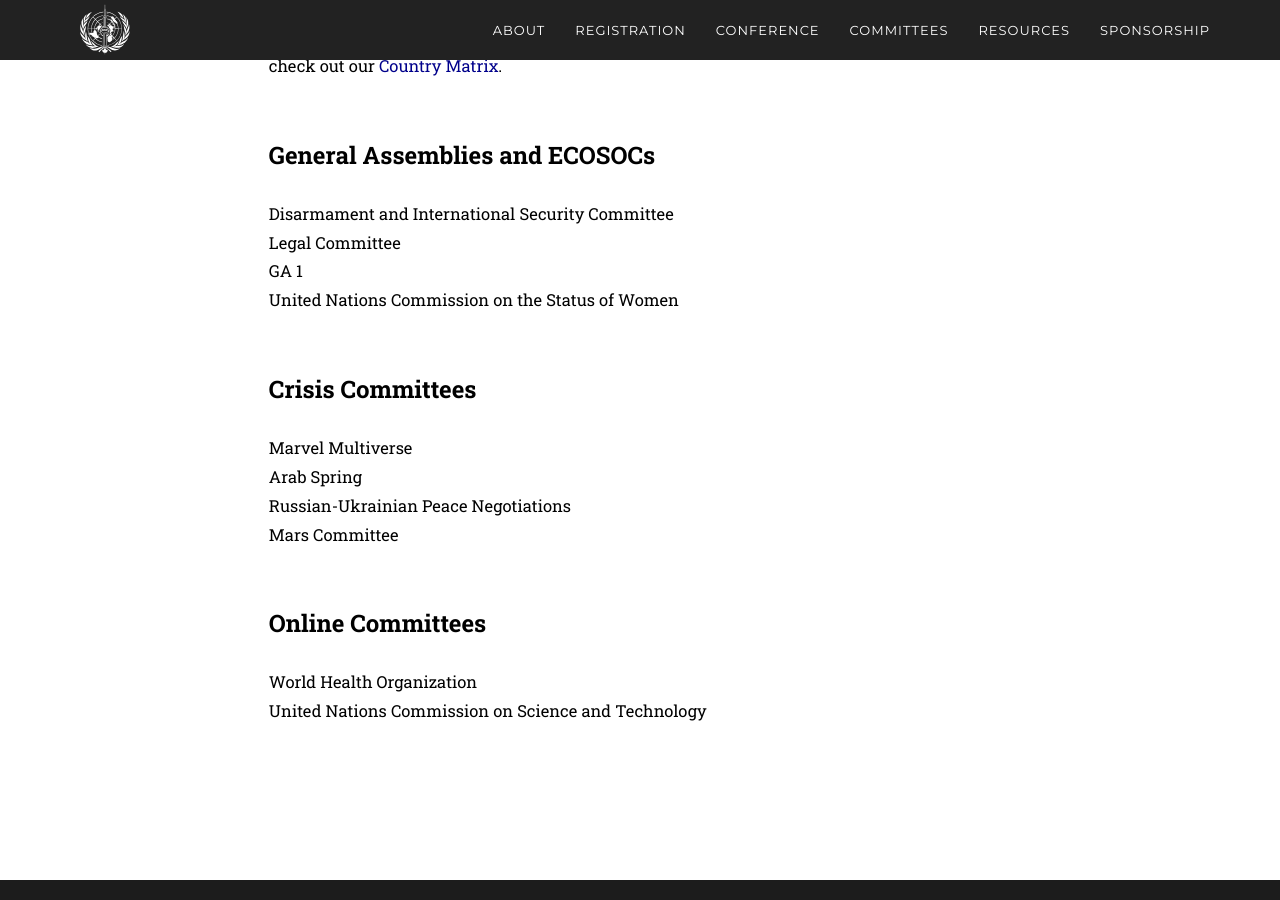
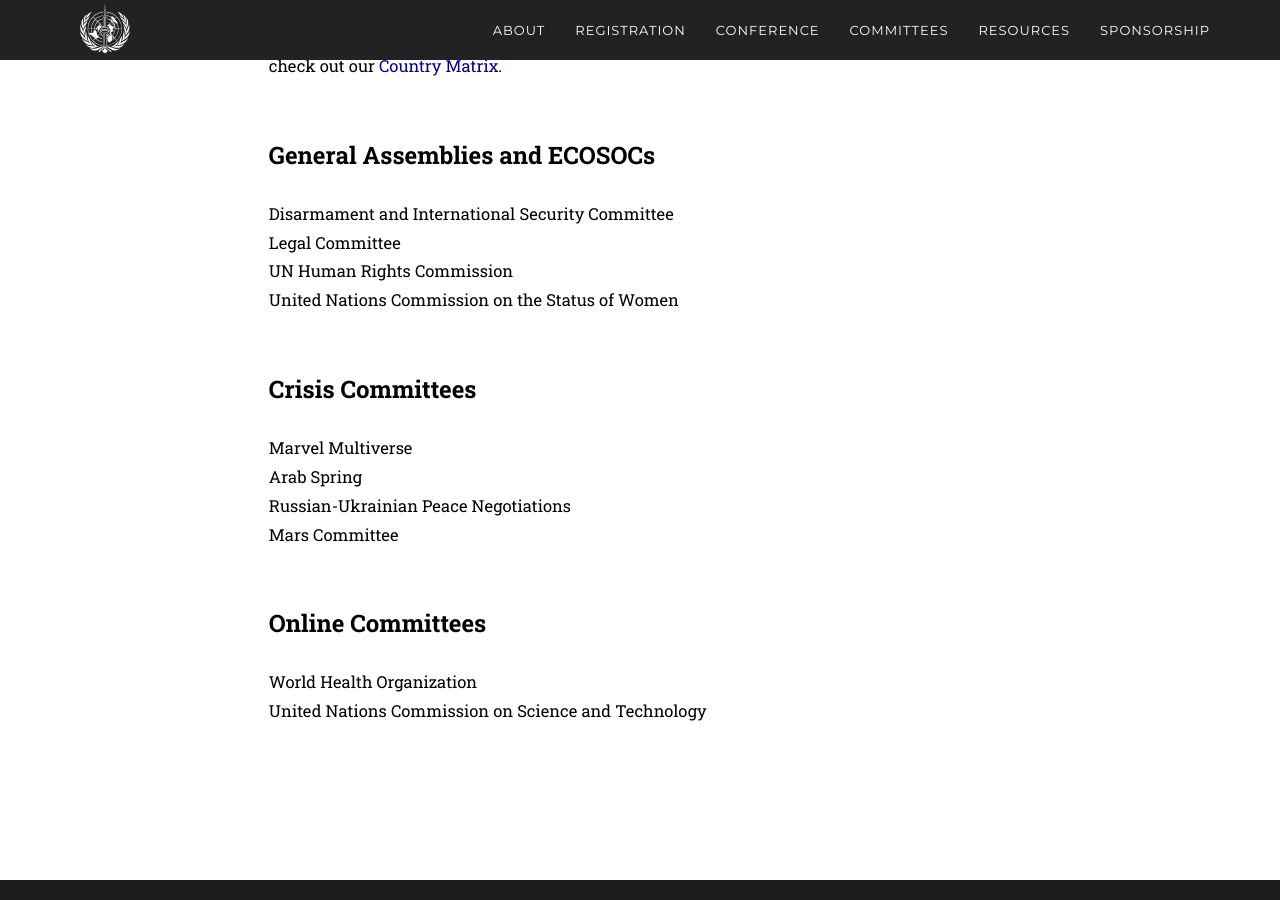
Before and after one commit to TorontoModelUnitedNations/TorontoModelUnitedNations.github.io, a Jekyll site: the page built from _pages/committees.html, in a window 1280 px wide and 900 px high, scrolled down 1306 px. Built offline with Jekyll 4.4.1, drawn with Linux system fonts in a browser that asks for light colours; some web fonts are replaced.

Commit message:
change committee name

```diff
--- a/_data/committees.yml
+++ b/_data/committees.yml
@@ -6,7 +6,7 @@
 - title: General Assemblies and ECOSOCs
   info: "Disarmament and International Security Committee<br>
          Legal Committee<br>
-         GA 1<br>
+         UN Human Rights Commission<br>
          United Nations Commission on the Status of Women"
 - title: Crisis Committees
   info: "Marvel Multiverse<br>
```
